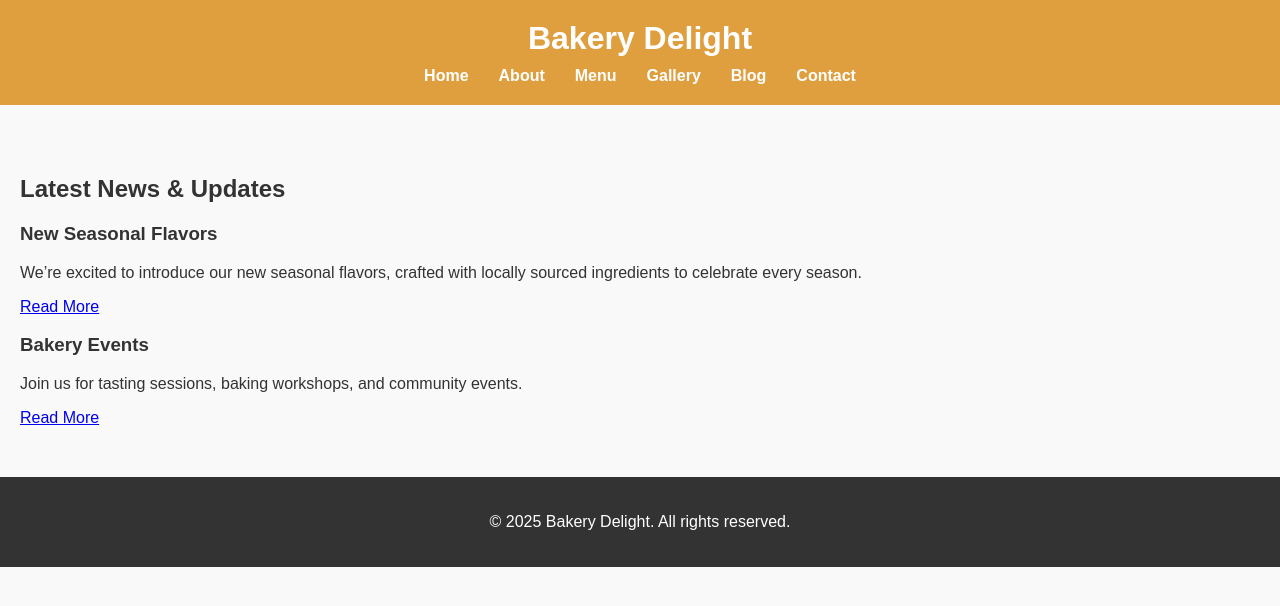
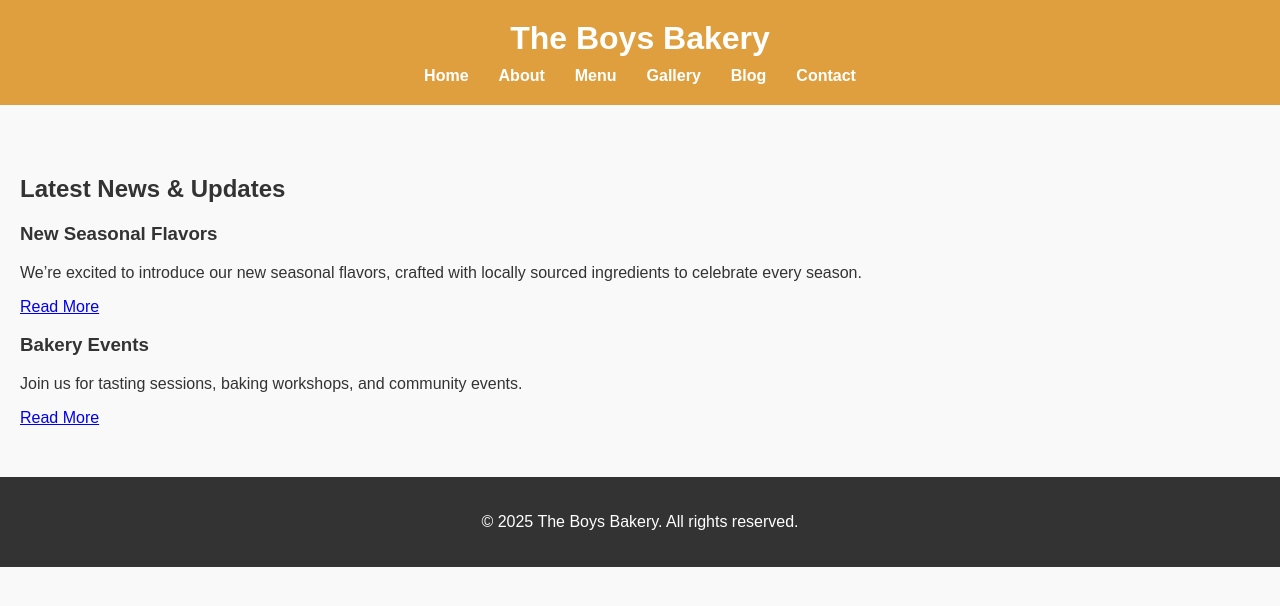
Before and after one commit to hyperkeeda/bin, a plain HTML site: page blog.html in a window 1280 px wide. Drawn offline with Linux system fonts and the light colour scheme; a script that the page names is missing.

Commit message:
Update blog.html

```diff
--- a/blog.html
+++ b/blog.html
@@ -3,13 +3,13 @@
 <head>
   <meta charset="UTF-8">
   <meta name="viewport" content="width=device-width, initial-scale=1">
-  <title>Blog | Bakery Delight</title>
+  <title>Blog | The Boys Bakery</title>
   <link rel="stylesheet" href="css/styles.css">
 </head>
 <body>
   <header>
     <div class="container">
-      <h1>Bakery Delight</h1>
+      <h1>The Boys Bakery</h1>
       <nav>
         <ul>
           <li><a href="index.html">Home</a></li>
@@ -44,7 +44,7 @@
   </main>
   <footer>
     <div class="container">
-      <p>&copy; 2025 Bakery Delight. All rights reserved.</p>
+      <p>&copy; 2025 The Boys Bakery. All rights reserved.</p>
     </div>
   </footer>
   <script src="js/scripts.js"></script>
```
